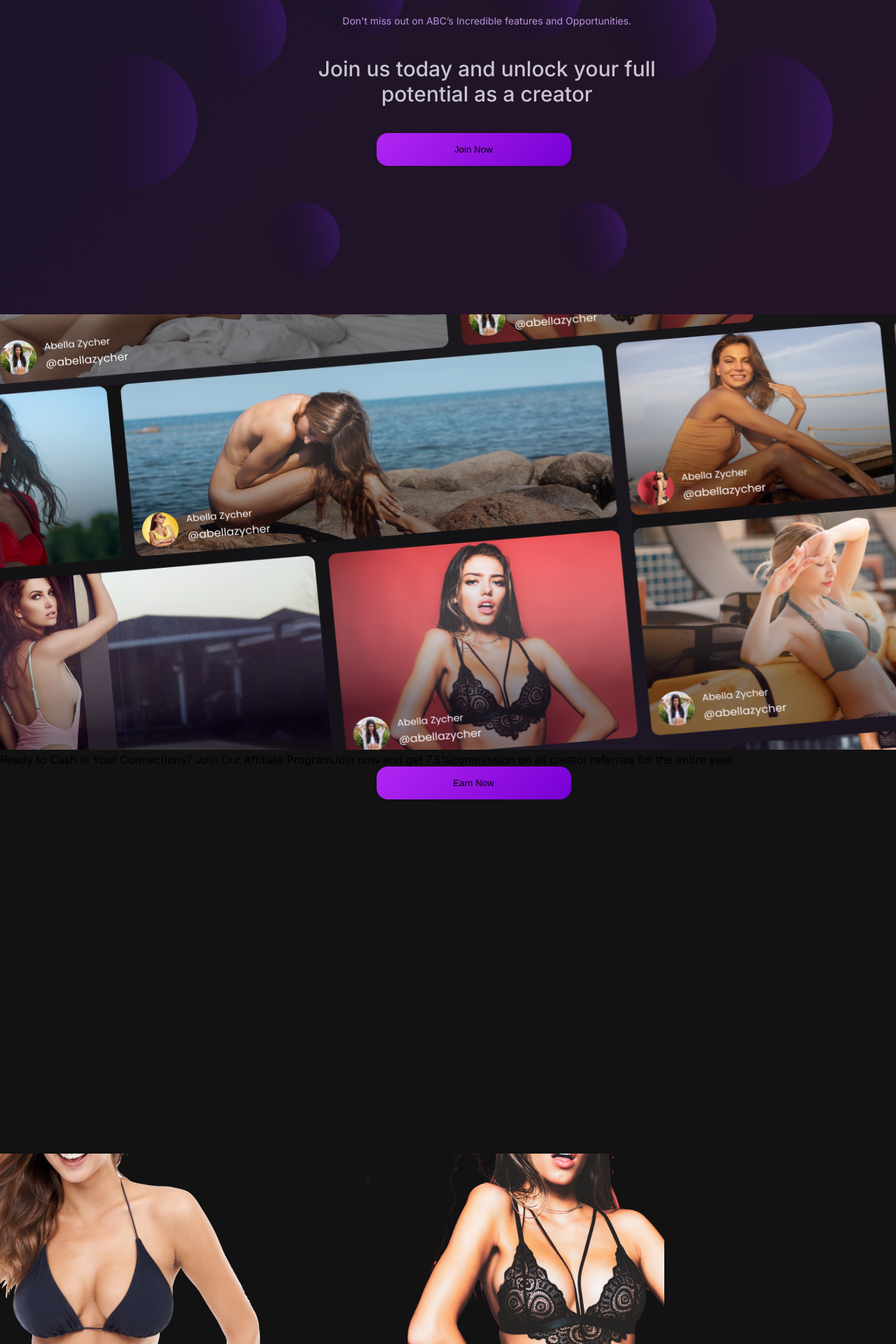
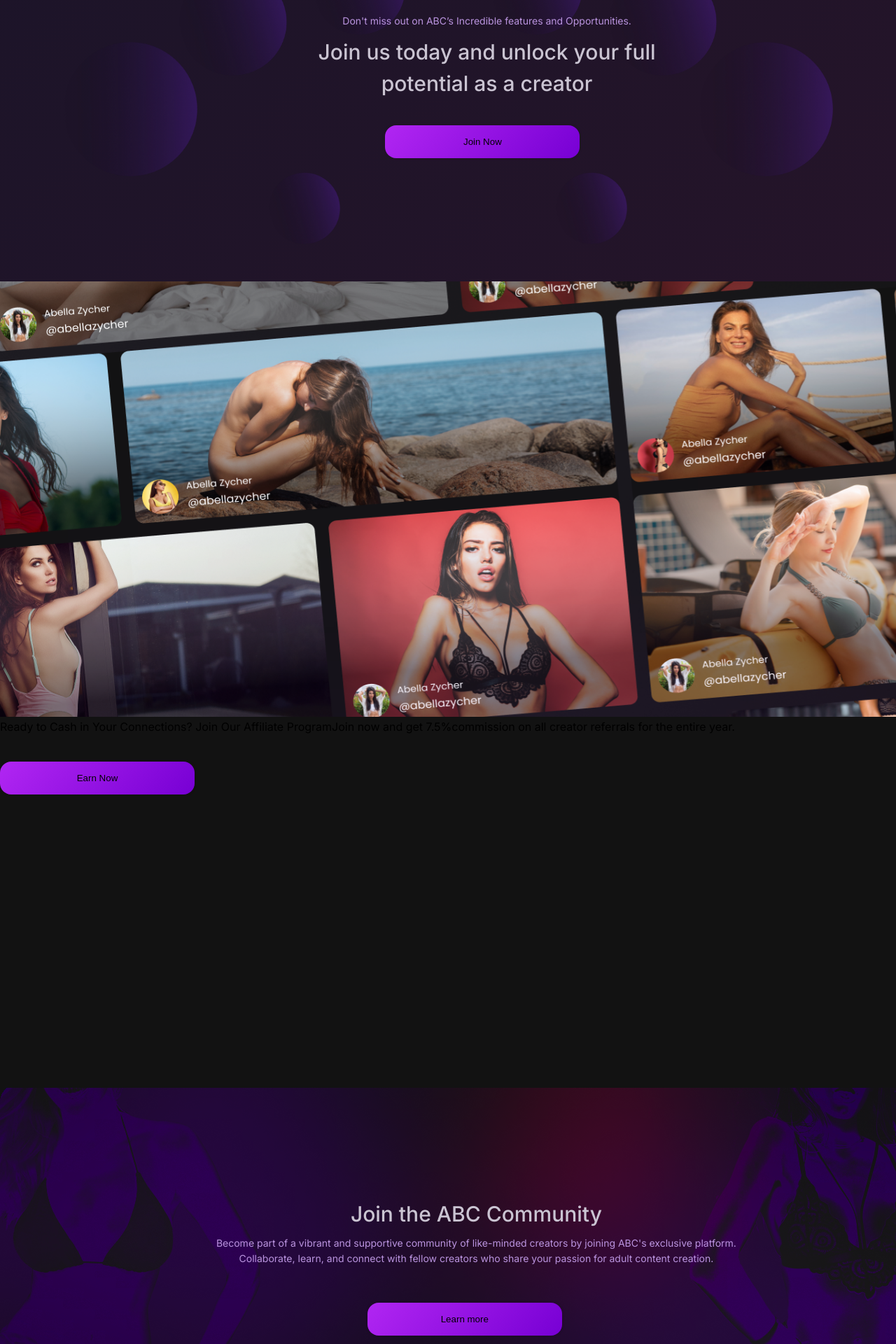
Before and after one commit to tanishaa17/appScrip-assignment, a Next.js app in the folder appscrip-figma/: page / in a window 1280 px wide. Shown: the part 1940-3860 px from the top of the page at 70% size. Built offline with nearby package versions, Linux system fonts and the light colour scheme.

Commit message:
box6 completed

```diff
--- a/appscrip-figma/src/Pages/Main.jsx
+++ b/appscrip-figma/src/Pages/Main.jsx
@@ -80,7 +80,9 @@ export const Main = () => {
                 <span>Don't miss out on ABC’s Incredible features and Opportunities.</span>
                 <span>Join us today and unlock your
                     full potential as a creator</span>
-                <ButttonMain className={styles.joinNowBtn} text='Join Now' />
+                <div className={styles.joinNowBtn}>
+                    <ButttonMain className={styles.joinNowBtn} text='Join Now' />
+                </div>
             </div>
 
 
@@ -100,18 +102,22 @@ export const Main = () => {
                     <span>Join now and get </span>
                     <span>7.5%</span>
                     <span>commission on all creator referrals for the entire year.</span>
-                    <ButttonMain text='Earn Now' />
+                    <div className={styles.earnNowBtn} >
+                        <ButttonMain text='Earn Now' />
+                    </div>
                 </div>
             </div>
 
 
-            <div className={styles.box5}>
+            <div className={styles.box6}>
                 <img src="/assets/images/community-page/image1.png" alt="img1" />
                 <img src="/assets/images/community-page/image2.png" alt="img2" />
                 <span>Join the ABC Community</span>
                 <span>Become part of a vibrant and supportive community of like-minded creators by joining ABC's exclusive platform.
                     Collaborate, learn, and connect with fellow creators who share your passion for adult content creation.</span>
-                <ButttonMain text='Learn more' />
+                <div className={styles.learnMoreBtn}>
+                    <ButttonMain text='Learn more' />
+                </div>
             </div>
         </div>
     )
--- a/appscrip-figma/src/Styles/Button.module.css
+++ b/appscrip-figma/src/Styles/Button.module.css
@@ -25,7 +25,5 @@
     border: none;
     background: linear-gradient(131deg, #B126F2 0%, #7700D4 100%);
     box-shadow: 0px 0px 4px 0px rgba(0, 0, 0, 0.12);
-    position: relative;
-    top: 25%;
-    left: 42%;
+    margin-top: 40px;
 }
--- a/appscrip-figma/src/Styles/Main.module.css
+++ b/appscrip-figma/src/Styles/Main.module.css
@@ -33,7 +33,8 @@
 
 .row1>span:first-child,
 .row2>span:nth-child(2),
-.box2>span:nth-child(10) {
+.box2>span:nth-child(10),
+.box6>span:nth-child(3) {
     display: block;
     color: var(--white-50, #CAC4D2);
     font-size: 30px;
@@ -43,7 +44,8 @@
 
 .row1>span:nth-child(2),
 .row2>span:nth-child(3),
-.box2>span:nth-child(9) {
+.box2>span:nth-child(9),
+.box6>span:nth-child(4) {
     display: block;
     color: var(--content-100, #BA94DF);
     font-size: 14px;
@@ -130,15 +132,15 @@
 
 .box2,
 .box4,
-.box5 {
-    height: 573px;
+.box5,
+.box6 {
+    height: 526px;
     background: #121212;
 }
 
 .box2 {
     position: relative;
     background: linear-gradient(135deg, rgba(117, 38, 242, 0.10) 0%, rgba(200, 38, 242, 0.10) 100%);
-    /* filter: blur(550px); */
 }
 
 .box2>img {
@@ -198,4 +200,44 @@
     top: 25%;
     left: 32%;
     text-align: center;
+    padding-bottom: 0%;
+    line-height: 45px;
 }
+
+.joinNowBtn {
+    position: absolute;
+    top: 50%;
+    left: 43%;
+}
+
+.box6 {
+    background-image: url("/assets/images/community-page/content.png");
+}
+
+.box6>img:nth-child(2) {
+    position: relative;
+    left: 31.5%;
+    mix-blend-mode: saturation;
+
+}
+
+.box6>img:nth-child(1) {
+    mix-blend-mode: saturation;
+}
+
+.box6>span:nth-child(3),
+.box6>span:nth-child(4) {
+    width: 772px;
+    position: relative;
+    bottom: 70%;
+    left: 23%;
+    text-align: center;
+    padding-bottom: 1%;
+
+}
+
+.learnMoreBtn {
+    position: relative;
+    bottom: 70%;
+    left: 41%;
+}
```
